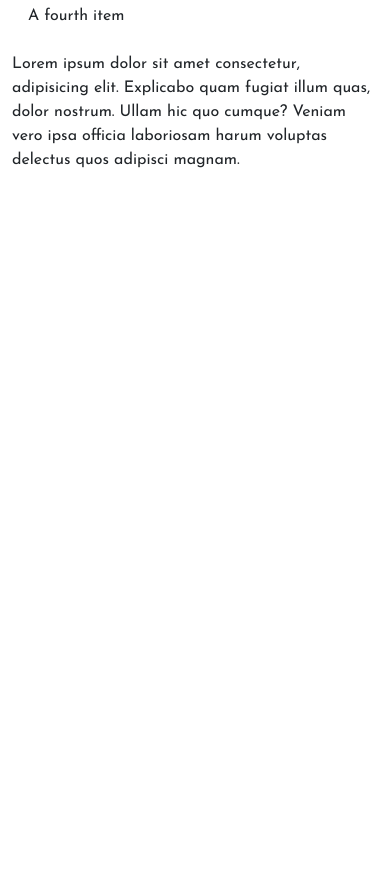
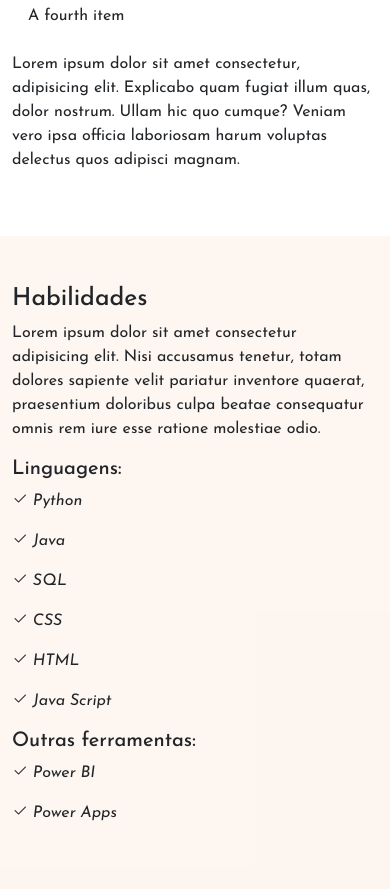
Before and after one commit to nathalietaylor/PortifolioResponsivoWeb, a Flask app: page / in a window 390 px wide. Shown: the part 1929-2818 px from the top of the page. Before the commit the page ends 2097 px from the top, so only its background shows below. Run offline with Flask 3, Linux system fonts and the light colour scheme; some libraries are stand-ins or nearby versions.

Commit message:
habilidades + responsividade e ancoragem

```diff
--- a/static/script.js
+++ b/static/script.js
@@ -10,3 +10,16 @@ menuMobile.addEventListener('click',() =>{
     body.classList.toggle("menu-nav-active");
 
 });
+
+/* fecha meno quando clicar em algum item e muda o icone para list */
+
+const navItem = document.querySelectorAll('.nav-item')
+
+navItem.forEach(item => {
+    item.addEventListener("click",() => {
+        if (body.classList.contains("menu-nav-active")) {
+            body.classList.remove("menu-nav-active")
+            menuMobile.classList.replace("bi-x","bi-list");
+        }
+    })
+})
--- a/static/style.css
+++ b/static/style.css
@@ -180,3 +180,7 @@ i.menu-mobile {
 * ::-webkit-scrollbar-thumb{
     background-color: #fbe9d9;
 }
+
+.section-bg{
+    background-color: #fbe9d965;
+}
--- a/templates/index.html
+++ b/templates/index.html
@@ -44,7 +44,7 @@
                   <a class="nav-link" href="#sobre"><i class="bi bi-person"></i></i>Sobre</a>
                 </li>
                 <li class="nav-item">
-                  <a class="nav-link" href="#"><i class="bi bi-list-stars"></i>Habilidades</a>
+                  <a class="nav-link" href="#habilidades"><i class="bi bi-list-stars"></i>Habilidades</a>
                 </li>
                 <li class="nav-item">
                     <a class="nav-link" href="#"><i class="bi bi-file-earmark"></i>Currículo</a>
@@ -123,6 +123,38 @@
 
         </section>
 
+        <section class="mt-5 section-bg" id="habilidades" >
+
+            <div class="container pb-5">
+                <h2 class="pt-5">Habilidades</h2>
+                <p>Lorem ipsum dolor sit amet consectetur adipisicing elit. Nisi accusamus tenetur, totam dolores sapiente velit pariatur inventore quaerat, praesentium doloribus culpa beatae consequatur omnis rem iure esse ratione molestiae odio.</p>
+
+                <div class="row">
+                    <div class="col-md-6">
+
+                        <h3 class="fs-5">Linguagens:</h3>
+                        <p><i class="bi bi-check2" class="mt-3 mb-0"> Python</i></p>
+                        <p><i class="bi bi-check2" class="mt-3 mb-0"> Java</i></p>
+                        <p><i class="bi bi-check2" class="mt-3 mb-0"> SQL</i></p>
+                        <p><i class="bi bi-check2" class="mt-3 mb-0"> CSS</i></p>
+                        <p><i class="bi bi-check2" class="mt-3 mb-0"> HTML</i></p>
+                        <p><i class="bi bi-check2" class="mt-3 mb-0"> Java Script</i></p>
+
+
+                    </div>
+                    <div class="col-md-6">
+                        <h3 class="fs-5">Outras ferramentas:</h3>
+                        <p><i class="bi bi-check2" class="mt-3 mb-0"> Power BI</i></p>
+                        <p><i class="bi bi-check2" class="mt-3 mb-0"> Power Apps</i></p>
+
+                    </div>
+                </div>
+
+
+            </div>
+
+
+        </section>
 
     </main>
 
```
